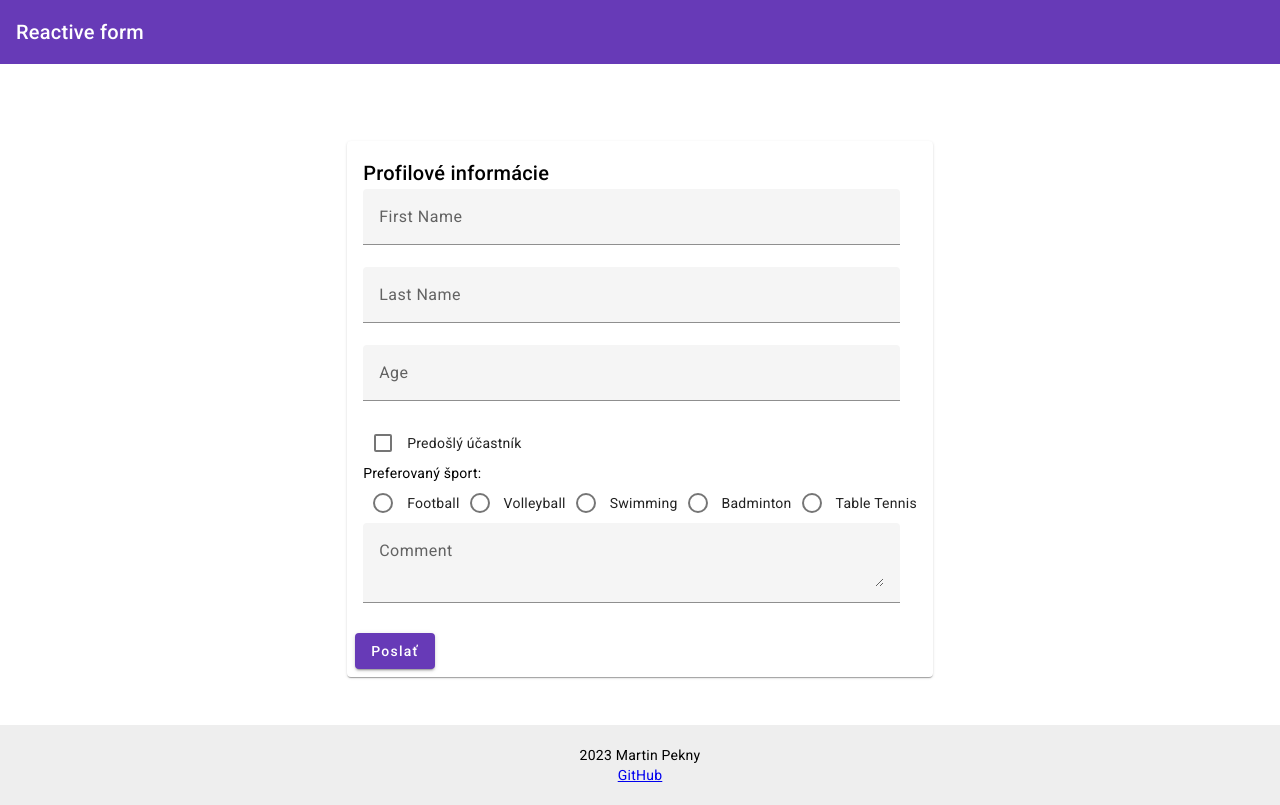
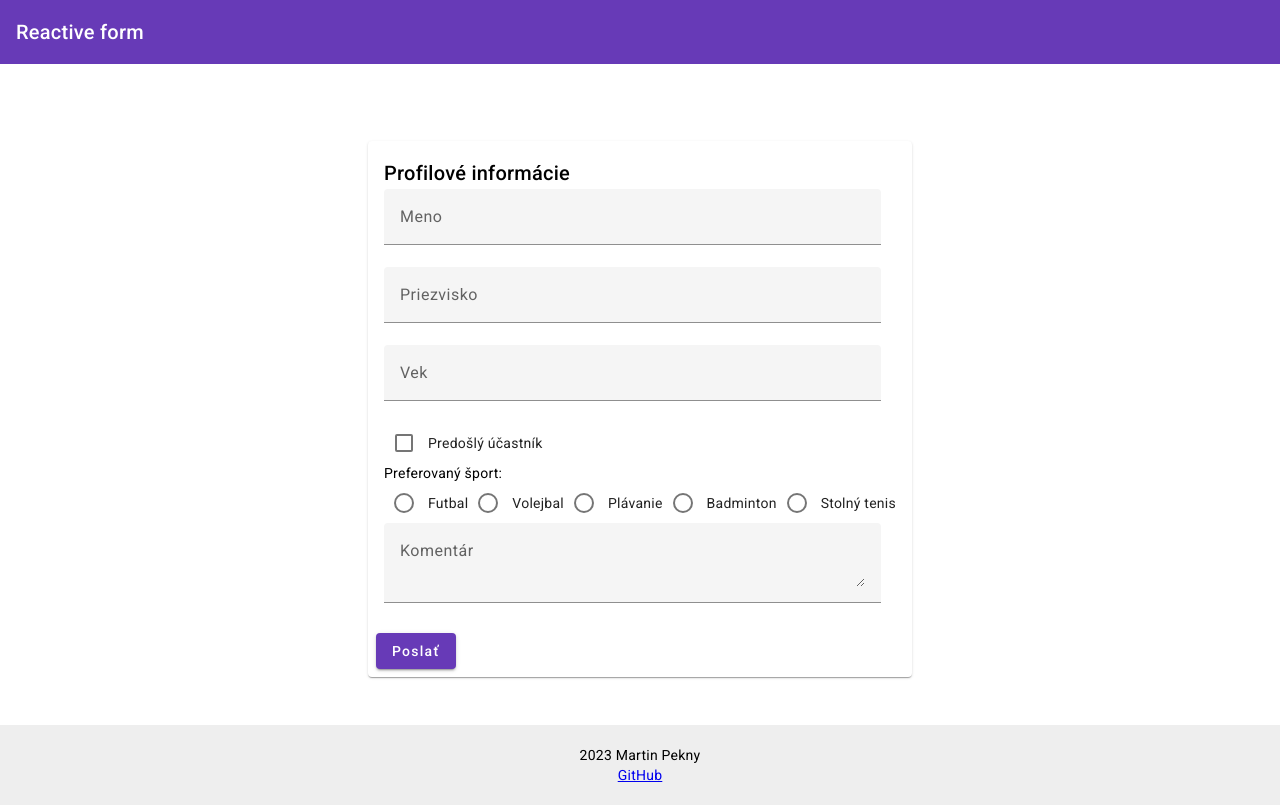
Before and after one commit to Maperti8/angular-reactive-form, an Angular app: page /form in a window 1280 px wide. Built offline with nearby package versions, Linux system fonts and the light colour scheme.

Commit message:
fix: updates to localization

```diff
--- a/src/app/modules/form/components/form/form.component.html
+++ b/src/app/modules/form/components/form/form.component.html
@@ -11,7 +11,7 @@
           <div class="row" fxLayout.lt-md="column">
             <div fxFlex="100" fxLayout.lt-md="100%">
               <mat-form-field class="full-width" appearance="fill">
-                <input matInput placeholder="First Name" formControlName="firstName">
+                <input matInput placeholder="Meno" formControlName="firstName">
                 <mat-error *ngIf="profileForm.get('firstName')?.hasError('required')">Zadajte meno</mat-error>
                 <mat-error *ngIf="profileForm.get('firstName')?.hasError('maxlength')">Maximálna dĺžka je 25 charakterov</mat-error>
               </mat-form-field>
@@ -21,7 +21,7 @@
           <div class="row" fxLayout.lt-md="column">
             <div fxFlex="100" fxLayout.lt-md="100%">
               <mat-form-field class="full-width" appearance="fill">
-                <input matInput placeholder="Last Name" formControlName="lastName">
+                <input matInput placeholder="Priezvisko" formControlName="lastName">
                 <mat-error *ngIf="profileForm.get('lastName')?.hasError('required')">Zadajte priezvisko</mat-error>
                 <mat-error *ngIf="profileForm.get('lastName')?.hasError('maxlength')">Maximálna dĺžka je 25 charakterov</mat-error>
               </mat-form-field>
@@ -31,7 +31,7 @@
           <div class="row" fxLayout.lt-md="column">
             <div fxFlex="100" fxLayout.lt-md="100%">
               <mat-form-field class="full-width" appearance="fill">
-                <input matInput type="number" placeholder="Age" formControlName="age">
+                <input matInput type="number" placeholder="Vek" formControlName="age">
                 <mat-error *ngIf="profileForm.get('age')?.hasError('required')">Zadajte vek</mat-error>
                 <mat-error *ngIf="profileForm.get('age')?.hasError('min')">Vek nesmie byť negatívne číslo</mat-error>
               </mat-form-field>
@@ -65,7 +65,7 @@
             <div fxFlex="100" fxLayout.lt-md="100%">
               <div>
                 <mat-form-field class="full-width" appearance="fill">
-                  <textarea matInput placeholder="Comment" formControlName="comment"></textarea>
+                  <textarea matInput placeholder="Komentár" formControlName="comment"></textarea>
                   <mat-error *ngIf="profileForm.get('comment')?.hasError('maxlength')">Maximálna dĺžka je 4000 charakterov</mat-error>
                 </mat-form-field>
               </div>
--- a/src/app/modules/form/components/form/form.component.ts
+++ b/src/app/modules/form/components/form/form.component.ts
@@ -17,7 +17,7 @@ import { FormBuilder, FormGroup, Validators } from '@angular/forms';
 export class FormComponent implements OnInit {
 
   selectedSport: string = '';
-  sports: string[] = ['Football', 'Volleyball', 'Swimming', 'Badminton', 'Table Tennis'];
+  sports: string[] = ['Futbal', 'Volejbal', 'Plávanie', 'Badminton', 'Stolný tenis'];
   profileForm!: FormGroup;
 
   constructor(private fb: FormBuilder, public dialog: MatDialog, private breakpointObserver: BreakpointObserver) {}
```
